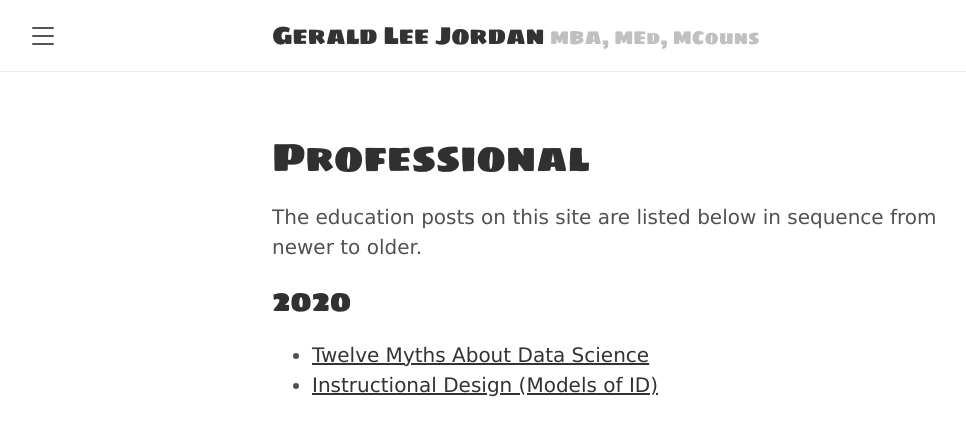
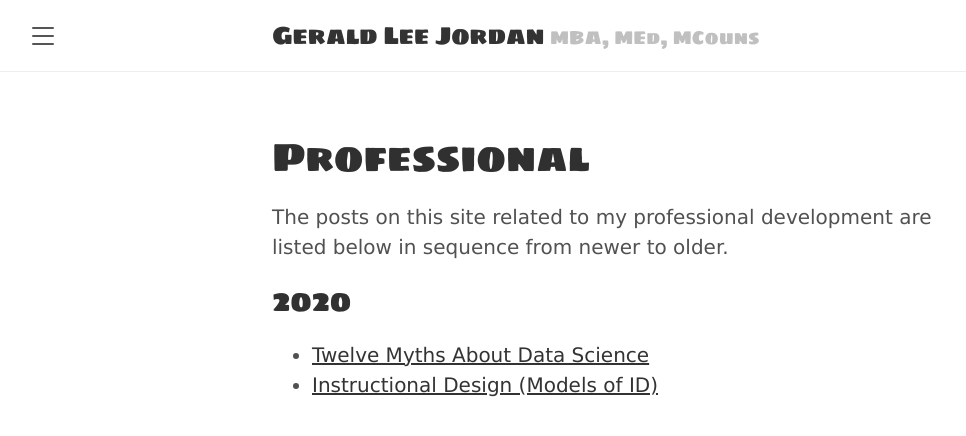
Before and after one commit to tracyjordan/tracyjordan.github.io, a Jekyll site: the page built from professional.md, in a window 1280 px wide. Shown: the top 436 px of the page, without its empty margins (8-974 px from the left). Built offline with Jekyll 4.4.1, drawn with Linux system fonts in a browser that asks for light colours.

Commit message:
Update professional.md

```diff
--- a/professional.md
+++ b/professional.md
@@ -3,7 +3,7 @@ layout: page
 title: Professional
 ---
 
-The education posts on this site are listed below in sequence from newer to older.
+The posts on this site related to my professional development are listed below in sequence from newer to older.
 
 {% assign postsByYear = (site.categories.['professional'] | group_by_exp:"post", "post.date | date: '%Y'" %}
 {% for year in postsByYear %}
```
